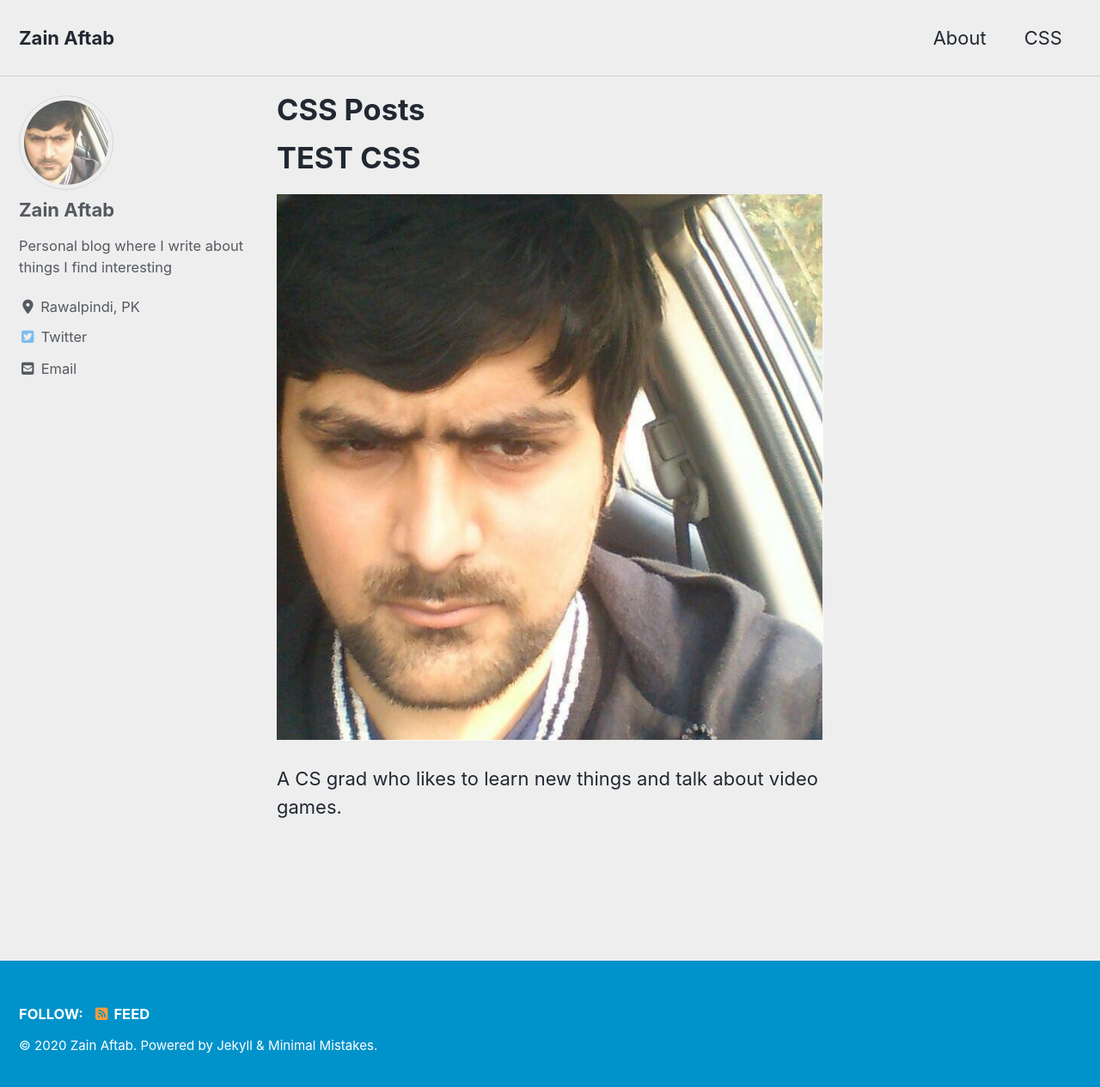
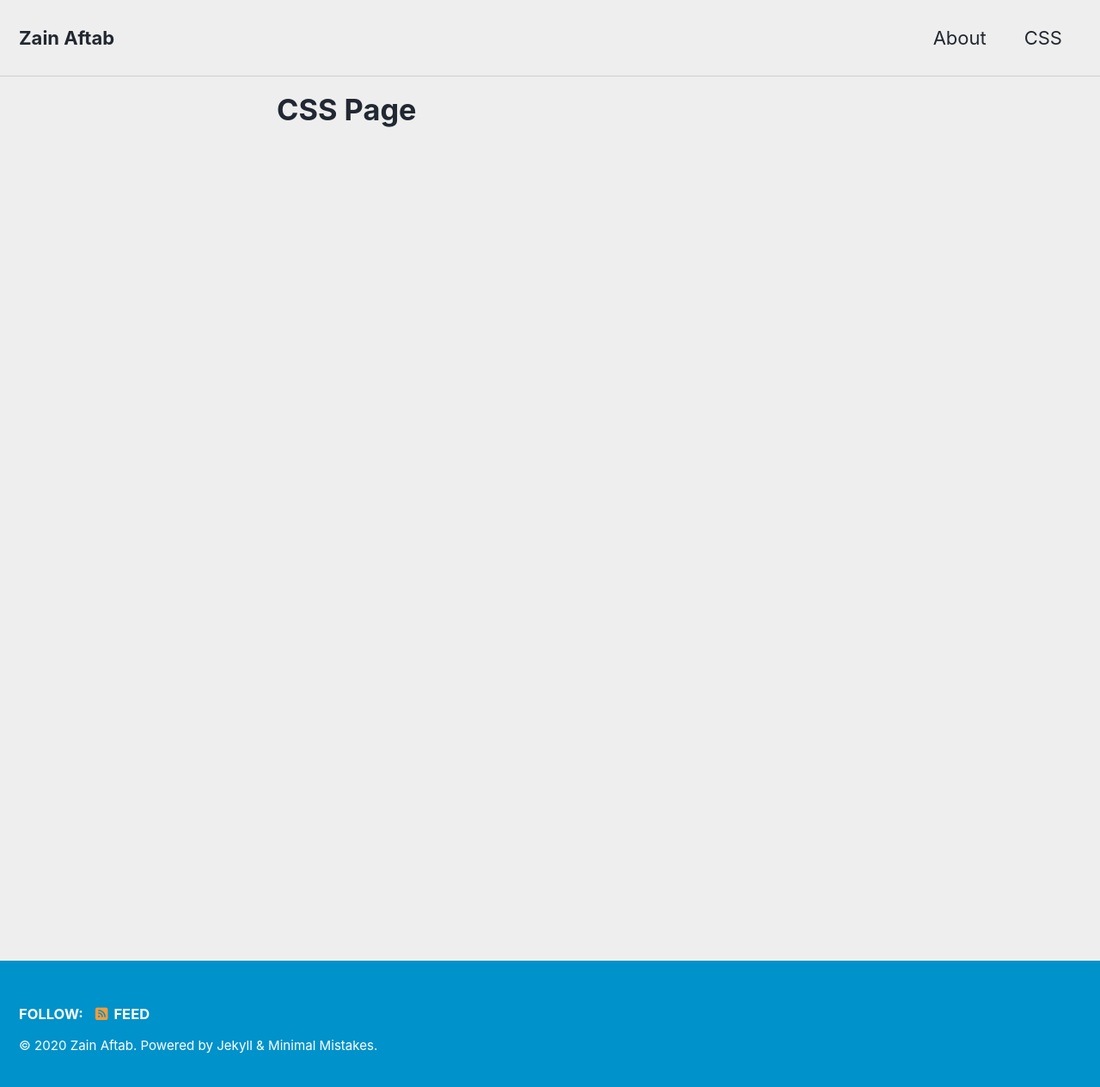
Before and after one commit to zainaftab2225/zainaftab2225.github.io, a Jekyll site: the page built from _pages/css_page.md, in a window 1280 px wide and 1273 px high. Shown: the top 1265 px of the window at 86% size. Built offline with Jekyll 4.4.1, drawn with Linux system fonts in a browser that asks for light colours; cached includes are drawn as plain includes; nearby versions of some CDN libraries.

Commit message:
Update css_page.md

```diff
--- a/_pages/css_page.md
+++ b/_pages/css_page.md
@@ -1,13 +1,8 @@
 ---
-title: "CSS Posts"
-layout: categories
-permalink: /css_page/
-author_profile: true
+title: CSS Page
+layout: collection
+permalink: /css-page/
+collection: css
+entries_layout: grid
+classes: wide
 ---
-
-
-# TEST CSS
-
-![THIS IS DA PROFILE PICTURE](/images/profile_picture.JPG)
-
-A CS grad who likes to learn new things and talk about video games.
```
